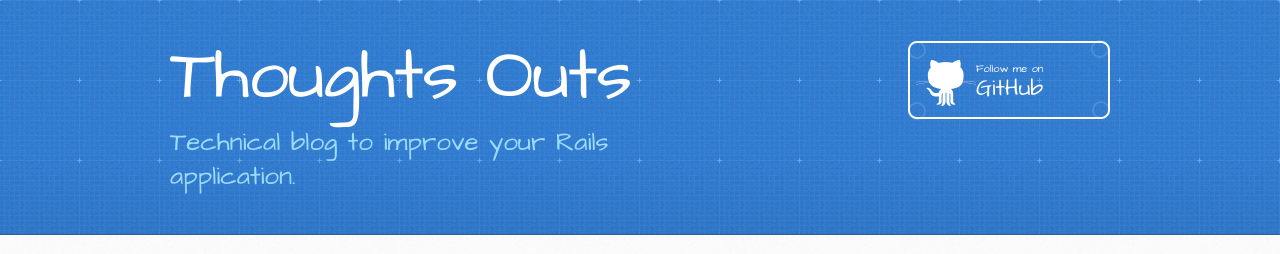
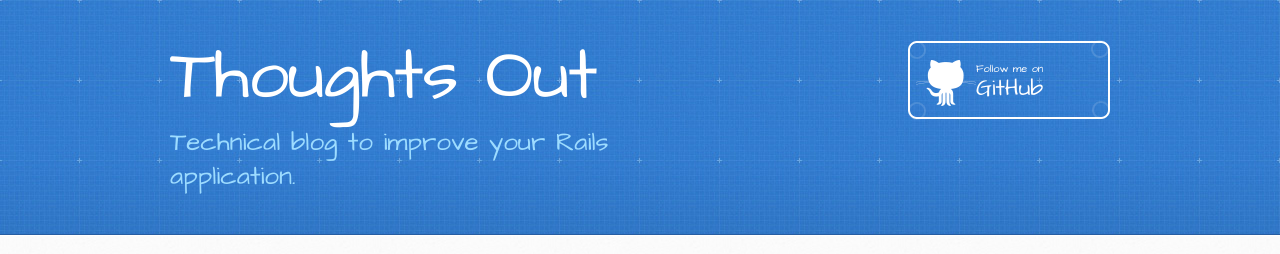
Before and after one commit to cfabianski/cfabianski.github.io, a Jekyll site: the page built from index.html, in a window 1280 px wide and 900 px high. Shown: the top 254 px of the window. Built offline with Jekyll 4.4.1, drawn with Linux system fonts in a browser that asks for light colours; emoji names are drawn with the system emoji font.

Commit message:
Update _config.yml

```diff
--- a/_config.yml
+++ b/_config.yml
@@ -1,5 +1,5 @@
 # Site settings
-title: Thoughts Outs
+title: Thoughts Out
 email: cfabianski@me.com
 github: "https://github.com/cfabianski"
 description: "Technical blog to improve your Rails application."
```
